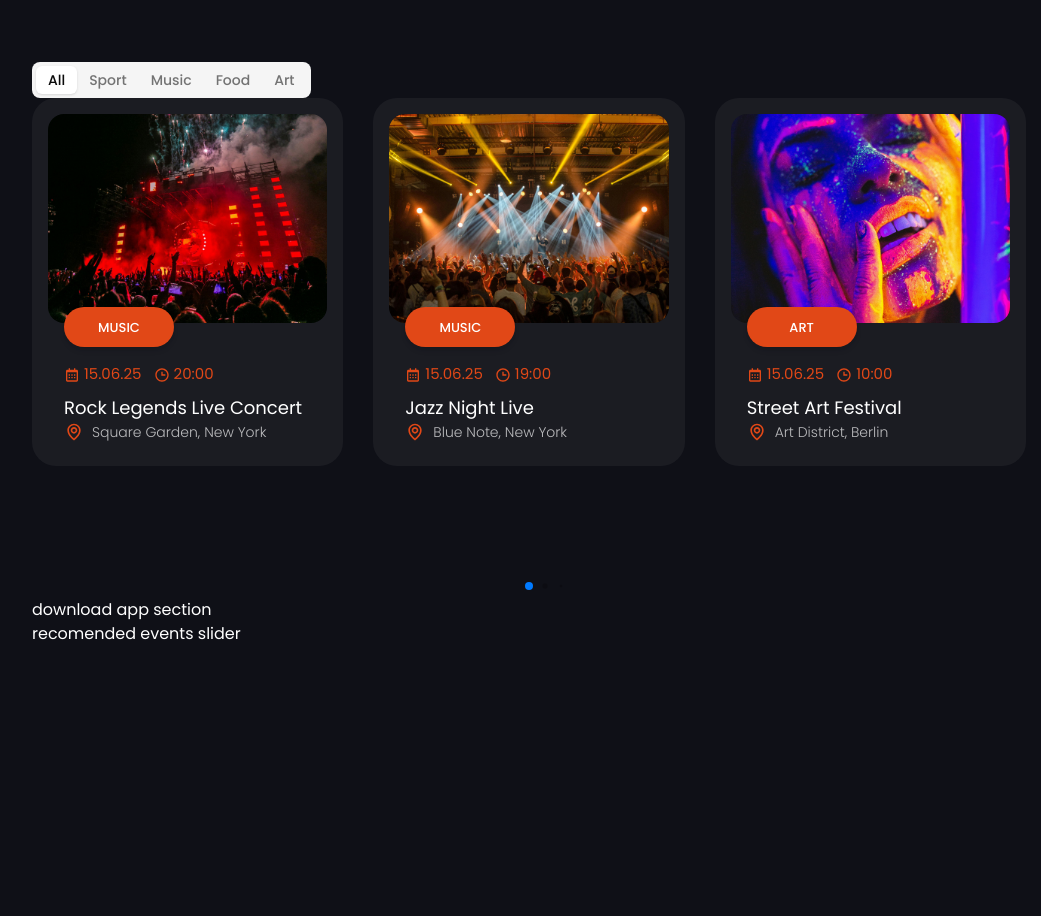
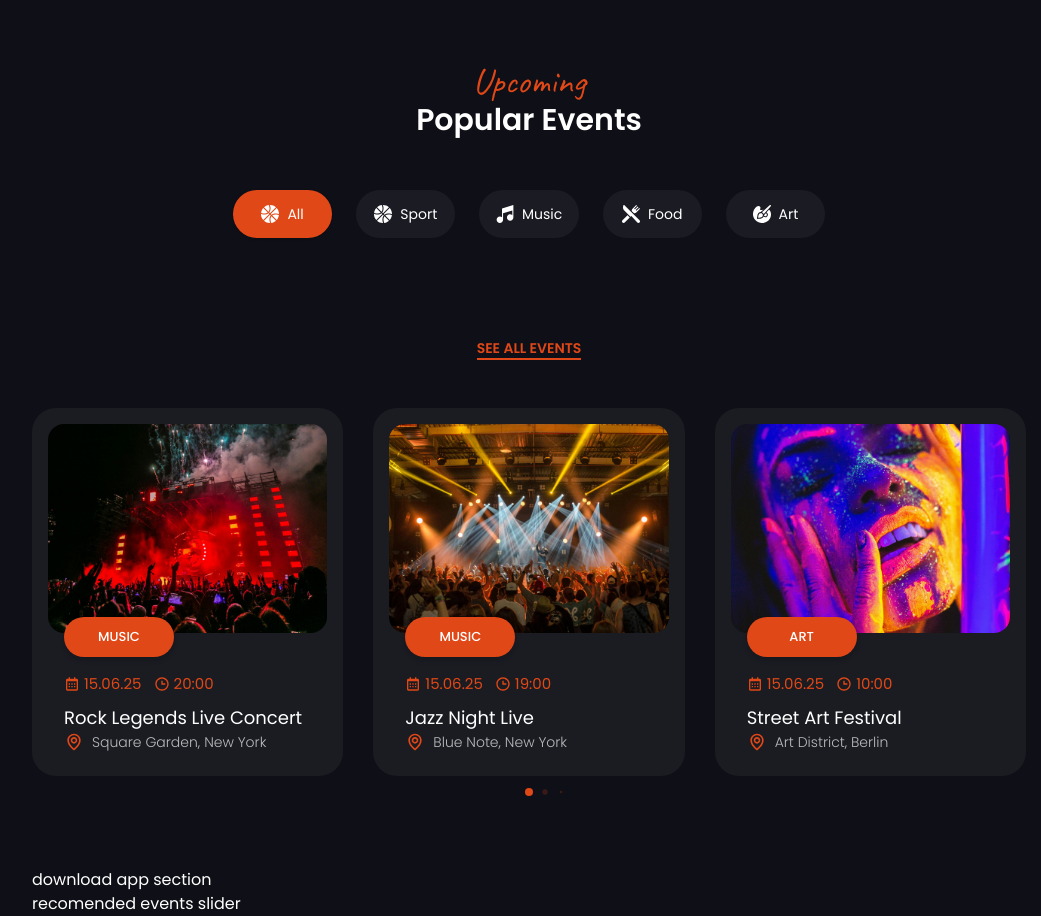
Before and after one commit to RuanTarcisio/EventApp, a Next.js app: page / in a window 1280 px wide. Shown: the part 802-1718 px from the top of the page, without its empty margins (111-1152 px from the left). Before the commit the page ends 1448 px from the top, so only its background shows below. Built offline with nearby package versions, Linux system fonts and the light colour scheme; data requests are answered from the project's data file.

Commit message:
Upcoming e Swiper finished

```diff
--- a/app/globals.css
+++ b/app/globals.css
@@ -50,3 +50,7 @@ body {
 .btn-tertiary {
   @apply bg-tertiary hover:bg-tertiary-hover;
 }
+
+.swiper-horizontal > .swiper-pagination-bullets .swiper-pagination-bullet, .swiper-horizontal.swiper-pagination-bullets .swiper-pagination-bullet{
+  @apply bg-accent;
+}
--- a/components/Events/EventList.jsx
+++ b/components/Events/EventList.jsx
@@ -21,7 +21,7 @@ const EventList = () => {
     return (
       <div>
         <h4 className="h4 mb-6">{filteredEvents.length} results found</h4>
-        <div className="grid grid-cols-1 xl:grid-cols-4 gap-[30px] mb-32">
+        <div className="grid grid-cols-1 lg:grid-cols-2 xl:grid-cols-4 gap-[30px] mb-32">
           {filteredEvents.map((event, index) => {
             return (
               <div key={index}>
--- a/components/UpcomingEvents.jsx
+++ b/components/UpcomingEvents.jsx
@@ -1,7 +1,7 @@
 "use client";
 
 import { EventContext } from "@/contexts/EventContext";
-import { useContext, useEffect, useState } from "react";
+import { useContext, useEffect, useRef, useState } from "react";
 
 // import swiper react components
 import { Swiper, SwiperSlide } from "swiper/react";
@@ -9,9 +9,10 @@ import { Swiper, SwiperSlide } from "swiper/react";
 // import swiper styles
 import "swiper/css";
 import "swiper/css/pagination";
+import "swiper/css/navigation";
 
 // import swiper required modules
-import { Pagination } from "swiper/modules";
+import { Pagination, Navigation } from "swiper/modules";
 
 import { Tabs, TabsList, TabsTrigger } from "./ui/tabs";
 
@@ -25,6 +26,8 @@ const UpcomingEvents = () => {
   const { events } = useContext(EventContext);
   const [eventValue, setEventValue] = useState("all");
   const [filteredEvents, setFilteredEvents] = useState([]);
+
+const swiperRef = useRef(null);
 
   useEffect(() => {
     const filterEvents = () => {
@@ -40,21 +43,77 @@ const UpcomingEvents = () => {
   }, [eventValue, events]);
 
   return (
-    <section>
-      <div>
-        <Tabs value={eventValue} onValueChange={setEventValue}>
-          <TabsList>
-            <TabsTrigger value="all">All</TabsTrigger>
-            <TabsTrigger value="sport">Sport</TabsTrigger>
-            <TabsTrigger value="music">Music</TabsTrigger>
-            <TabsTrigger value="food">Food</TabsTrigger>
-            <TabsTrigger value="art">Art</TabsTrigger>
+    <section className="mb-16">
+      <div className="mb-12 text-center">
+        <h3 className="pretitle">Upcoming</h3>
+        <h2 className="h2">Popular Events</h2>
+      </div>
+      <div className="flex flex-col xl:flex-row  items-center justify-between mb-12">
+        <Tabs
+          value={eventValue}
+          onValueChange={setEventValue}
+          className="bg-none w-[80%] lg:w-full max-w-[600px] h-full flex justify-center items-center mb-12 xl:mb-0"
+        >
+          <TabsList className="flex flex-col lg:flex-row  gap-6 bg-transparent w-full h-full items-center mb-12 xl:mb-0">
+            <TabsTrigger value="all">
+              <Image
+                src="/assets/upcoming/sport.svg"
+                width={18}
+                height={18}
+                alt=""
+              />
+              All
+            </TabsTrigger>
+            <TabsTrigger value="sport">
+              <Image
+                src="/assets/upcoming/sport.svg"
+                width={18}
+                height={18}
+                alt=""
+              />
+              Sport
+            </TabsTrigger>
+            <TabsTrigger value="music">
+              <Image
+                src="/assets/upcoming/music.svg"
+                width={18}
+                height={18}
+                alt=""
+              />
+              Music
+            </TabsTrigger>
+            <TabsTrigger value="food">
+              <Image
+                src="/assets/upcoming/food.svg"
+                width={18}
+                height={18}
+                alt=""
+              />
+              Food
+            </TabsTrigger>
+            <TabsTrigger value="art">
+              <Image
+                src="/assets/upcoming/art.svg"
+                width={18}
+                height={18}
+                alt=""
+              />
+              Art
+            </TabsTrigger>
           </TabsList>
         </Tabs>
+        <Link
+          href=""
+          className="uppercase border-b-2 border-accent text-sm font-semibold text-accent"
+        >
+          See all events
+        </Link>
       </div>
       {/* slider */}
       {filteredEvents.length > 0 ? (
+      <div className="relative group"> {/* Adicionei group para efeitos hover */}
         <Swiper
+          ref={swiperRef}
           slidesPerView={1}
           spaceBetween={30}
           pagination={{ dynamicBullets: true, clickable: true }}
@@ -63,19 +122,43 @@ const UpcomingEvents = () => {
             1024: { slidesPerView: 3 },
             1310: { slidesPerView: 4 },
           }}
-          modules={[Pagination]}
-          className="w-full h-[500px]"
+          modules={[Pagination, Navigation]}
+          className="relative"
+          onSwiper={(swiper) => {
+            // Atribui a instância do Swiper à ref
+            swiperRef.current = swiper;
+          }}
         >
-          {filteredEvents.map((event, index) => {
-            return (
+          {filteredEvents.map((event, index) => (
             <SwiperSlide key={index} className="select-none">
               <Link href="">
                 <Event event={event} />
               </Link>
             </SwiperSlide>
-            );
-          })}
+          ))}
         </Swiper>
+
+        {/* Botões de navegação personalizados */}
+        <button
+          onClick={() => swiperRef.current?.slidePrev()}
+          className="absolute left-0 top-1/2 -translate-y-1/2 z-10 w-10 h-10 bg-white rounded-full shadow-lg flex items-center justify-center cursor-pointer hover:bg-gray-100 transition-colors opacity-0 group-hover:opacity-100"
+          aria-label="Anterior"
+        >
+          <svg className="w-6 h-6 text-gray-700" fill="none" stroke="currentColor" viewBox="0 0 24 24">
+            <path strokeLinecap="round" strokeLinejoin="round" strokeWidth={2} d="M15 19l-7-7 7-7" />
+          </svg>
+        </button>
+
+        <button
+          onClick={() => swiperRef.current?.slideNext()}
+          className={`absolute right-0 top-1/2 -translate-y-1/2 z-10 w-10 h-10 bg-white rounded-full shadow-lg flex items-center justify-center cursor-pointer hover:bg-gray-100 transition-colors opacity-0 group-hover:opacity-100`}
+          aria-label="Próximo"
+        >
+          <svg className="w-6 h-6 text-gray-700" fill="none" stroke="currentColor" viewBox="0 0 24 24">
+            <path strokeLinecap="round" strokeLinejoin="round" strokeWidth={2} d="M9 5l7 7-7 7" />
+          </svg>
+        </button>
+      </div>
     ) : (
       <SkeletonGrid itemCount={4} />
 )}
--- a/components/ui/tabs.jsx
+++ b/components/ui/tabs.jsx
@@ -22,7 +22,7 @@ const TabsTrigger = React.forwardRef(({ className, ...props }, ref) => (
   <TabsPrimitive.Trigger
     ref={ref}
     className={cn(
-      "inline-flex items-center justify-center whitespace-nowrap rounded-md px-3 py-1 text-sm font-medium ring-offset-white transition-all focus-visible:outline-none focus-visible:ring-2 focus-visible:ring-neutral-950 focus-visible:ring-offset-2 disabled:pointer-events-none disabled:opacity-50 data-[state=active]:bg-white data-[state=active]:text-neutral-950 data-[state=active]:shadow dark:ring-offset-neutral-950 dark:focus-visible:ring-neutral-300 dark:data-[state=active]:bg-neutral-950 dark:data-[state=active]:text-neutral-50",
+      "bg-secondary h-[48px] w-full flex gap-2 items-center justify-center whitespace-nowrap rounded-full px-2 py-1.1 text-sm text-white font-normal ring-offset-white transition-all focus-visible:outline-none focus-visible:ring-2 focus-visible:ring-neutral-950 focus-visible:ring-offset-2 disabled:pointer-events-none disabled:opacity-50 data-[state=active]:bg-accent data-[state=active]:text-white data-[state=active]:shadow dark:ring-offset-neutral-950 dark:focus-visible:ring-neutral-300 dark:data-[state=active]:bg-neutral-950 dark:data-[state=active]:text-neutral-50",
       className
     )}
     {...props} />
```
Lines whose indentation alone changed are shown as unchanged.
